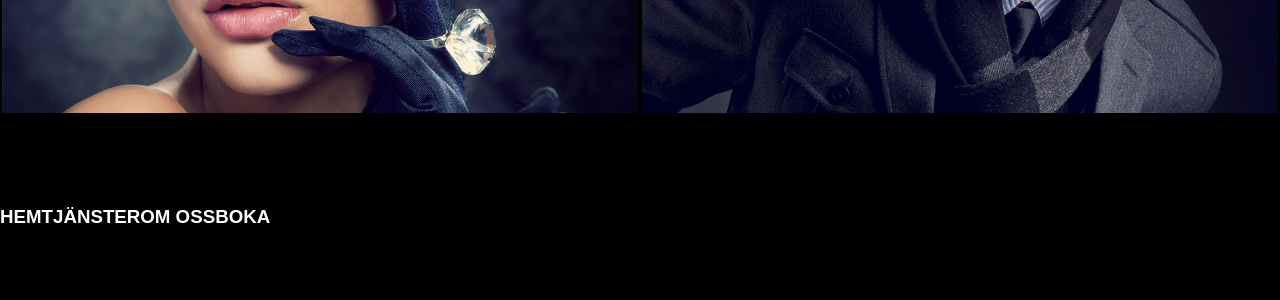
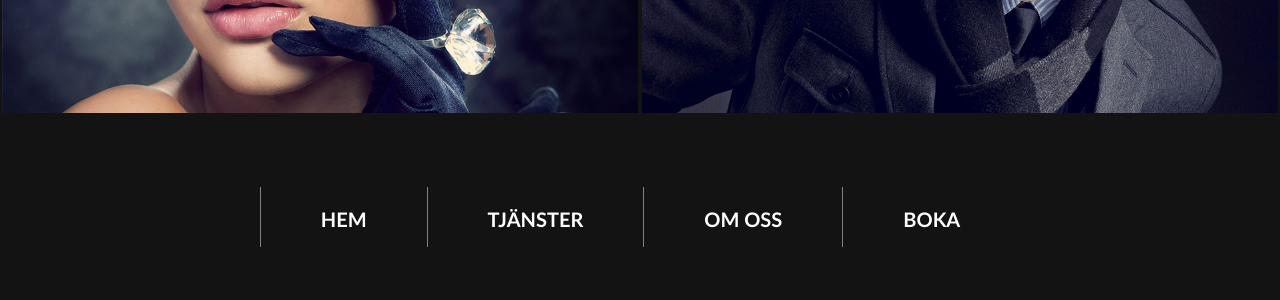
Before and after one commit to rlundby/Inlamning-1, a website: page app/index.html in a window 1280 px wide. Shown: the part 493-793 px from the top of the page. Drawn offline with Linux system fonts and the light colour scheme.

Commit message:
completed styling for desktop nav

```diff
--- a/app/scss/layout/_main-layout.scss
+++ b/app/scss/layout/_main-layout.scss
@@ -2,6 +2,6 @@
     @include respond-to ('medium') {
         display: grid;
         grid-template-areas: "header"  "heroimg1"  "menu" "footer" ;
-        grid-template-rows: 180px 500px 100px 198px;
+        grid-template-rows: 180px 500px 100px 300px;
     }
 }
--- a/app/scss/modules/_footer.scss
+++ b/app/scss/modules/_footer.scss
@@ -3,6 +3,7 @@
 footer {
     @include respond-to ('medium') {
         grid-area: footer;
+        background: $bgcolor;
     }
 }
 
--- a/app/scss/modules/_hero-images.scss
+++ b/app/scss/modules/_hero-images.scss
@@ -2,6 +2,7 @@
     @include respond-to ('medium') {
     display: flex;
     max-width: 100vw;
+    background: $bgcolor;
     }
 }
 
--- a/app/scss/modules/_menu.scss
+++ b/app/scss/modules/_menu.scss
@@ -1,7 +1,19 @@
 nav {
+    background: $bgcolor;
     display: none;
     grid-area: menu;
     @include respond-to ('medium') {
         display: flex;
+        justify-content: center;
+    }
+    .menu-button {
+        padding-left: 60px;
+        border-left: 1px solid gray;
+        margin-right: 60px;
+        height: 60px;
+        h3 {
+            font-family: 'Trebuchet MS', 'Lucida Sans Unicode', 'Lucida Grande', 'Lucida Sans', Arial, sans-serif;
+            font-size: 20px;
+        }
     }
 }
--- a/app/scss/utilities/_variables.scss
+++ b/app/scss/utilities/_variables.scss
@@ -8,14 +8,18 @@
 @import url('https://fonts.googleapis.com/css?family=Raleway');
 @import url(https://fonts.googleapis.com/css?family=Montserrat:400,700);
 
-/// COLORS map
+/// COLORS variables
 $color: (
-  fail: #E74C3C,
+  background: #E74C3C,
   success: #2ecc71,
   maingray: #aca7a7,
   bg: #F6F6F6,
   darkgrey: #3e3c3c,
 ) !default;
+
+/// Main colors
+
+$bgcolor: #131313;
 
 
 
```
Also changed, not shown: app/index.html (+5 -3 lines), app/css/styles.css.
